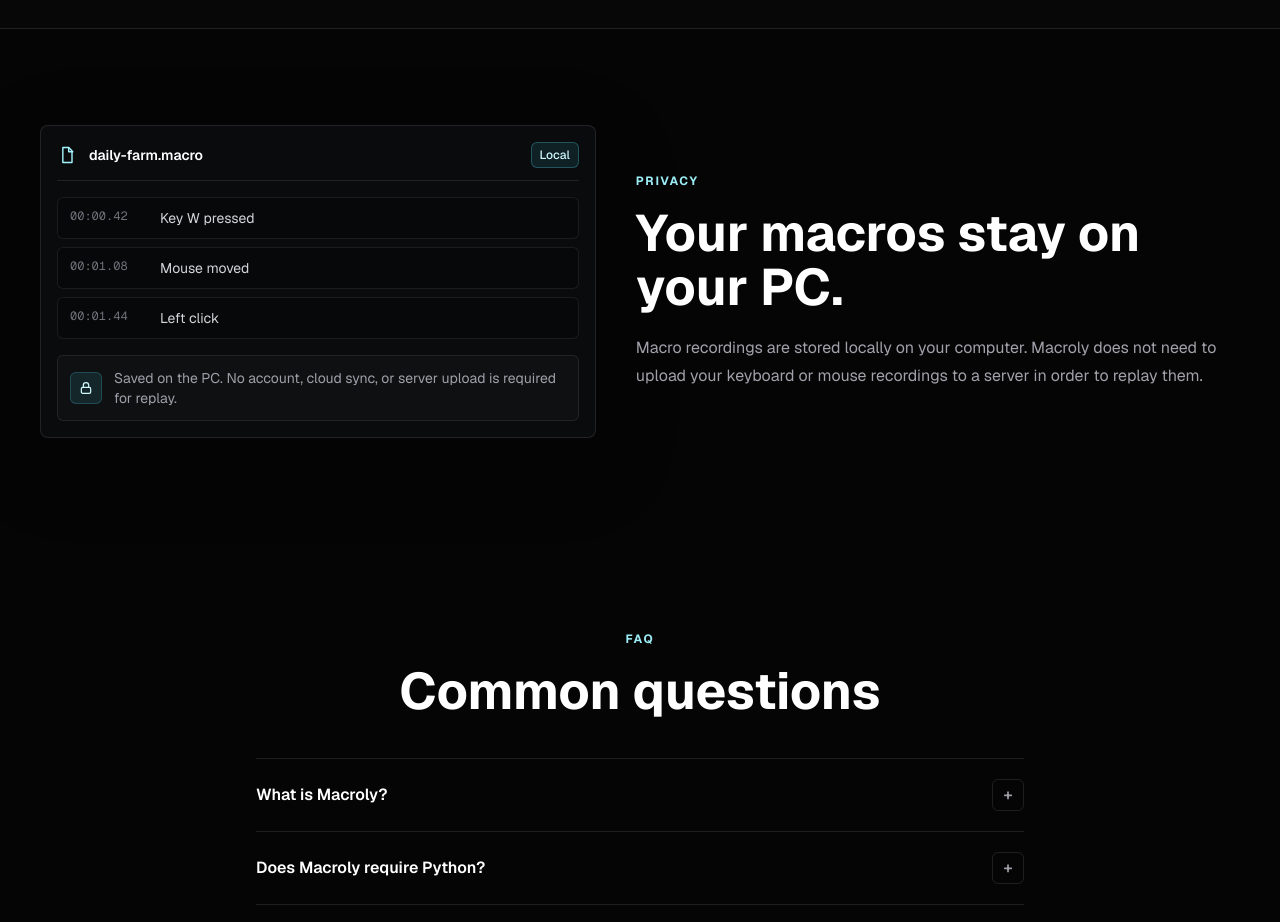
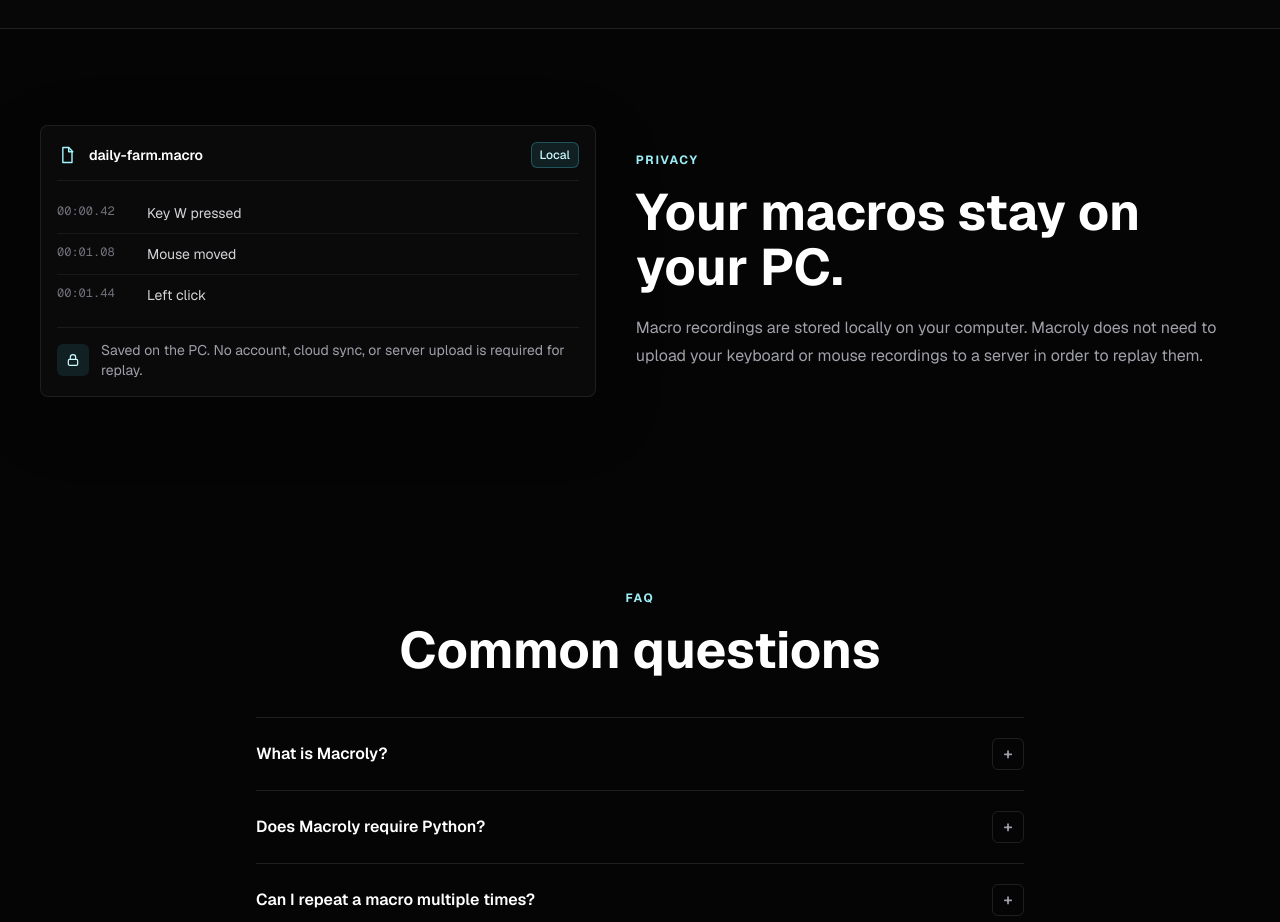
Before and after one commit to bibop28/Macrosty, a Next.js app: page / in a window 1280 px wide. Shown: the part 2500-3422 px from the top of the page. Built offline with nearby package versions, Linux system fonts and the light colour scheme.

Commit message:
Refactor Privacy component; update styling for improved visual consistency and clarity

```diff
--- a/components/Privacy.js
+++ b/components/Privacy.js
@@ -6,8 +6,8 @@ export default function Privacy() {
       data-reveal
     >
       <div className="macro-container grid gap-10 lg:grid-cols-[0.92fr_1fr] lg:items-center">
-        <div className="order-2 rounded-lg border border-white/10 bg-[#0a0b0d] p-4 shadow-[0_24px_80px_rgba(0,0,0,0.25)] lg:order-1">
-          <div className="flex items-center justify-between border-b border-white/10 pb-3">
+        <div className="order-2 rounded-lg border border-white/[0.08] bg-white/[0.025] p-4 shadow-[0_20px_70px_rgba(0,0,0,0.2)] lg:order-1">
+          <div className="flex items-center justify-between border-b border-white/[0.07] pb-3">
             <div className="flex items-center gap-3">
               <svg
                 viewBox="0 0 24 24"
@@ -29,7 +29,7 @@ export default function Privacy() {
             </span>
           </div>
 
-          <div className="mt-4 space-y-2">
+          <div className="mt-3 divide-y divide-white/[0.06]">
             {[
               ["00:00.42", "Key W pressed"],
               ["00:01.08", "Mouse moved"],
@@ -37,7 +37,7 @@ export default function Privacy() {
             ].map(([time, action]) => (
               <div
                 key={time}
-                className="grid grid-cols-[78px_minmax(0,1fr)] gap-3 rounded-md border border-white/[0.08] bg-[#070809] px-3 py-2.5 text-sm"
+                className="grid grid-cols-[78px_minmax(0,1fr)] gap-3 py-2.5 text-sm"
               >
                 <span className="font-mono text-xs text-zinc-500">{time}</span>
                 <span className="truncate text-zinc-300">{action}</span>
@@ -45,8 +45,8 @@ export default function Privacy() {
             ))}
           </div>
 
-          <div className="mt-4 flex items-center gap-3 rounded-md border border-white/[0.08] bg-white/[0.025] px-3 py-3 text-sm text-zinc-400">
-            <span className="grid size-8 shrink-0 place-items-center rounded-md border border-cyan-300/20 bg-cyan-300/10 text-cyan-100">
+          <div className="mt-3 flex items-center gap-3 border-t border-white/[0.07] pt-3 text-sm text-zinc-400">
+            <span className="grid size-8 shrink-0 place-items-center rounded-md bg-cyan-300/10 text-cyan-100">
               <svg
                 viewBox="0 0 24 24"
                 className="size-4"
```
